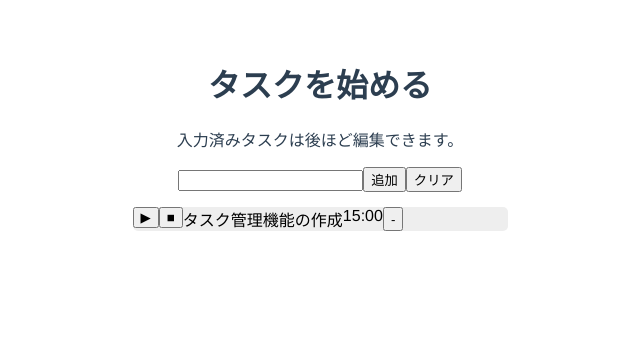
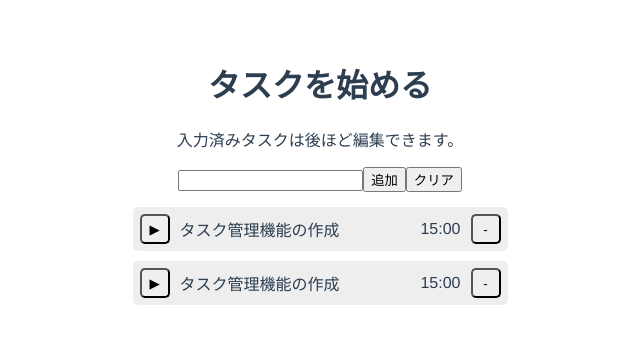
Before and after one commit to t-ogawa-s/nippo, a Vue app: page / in a window 1280 px wide. Shown: the top 344 px of the page, without its empty margins (320-960 px from the left). Built offline with nearby package versions, Linux system fonts and the light colour scheme.

Commit message:
カードのHTMLを作成

```diff
--- a/src/App.vue
+++ b/src/App.vue
@@ -8,7 +8,18 @@
         <button @click="onClickAddTask">追加</button>
         <button>クリア</button>
       </div>
-      <div class="tasks">
+      <div class="taskList">
+        <div class="taskCard">
+          <div class="taskCard__controller">
+            <button class="taskCard__run">▶︎</button>
+            <button class="taskCard__pause">■</button>
+          </div>
+          <div class="taskCard__text">
+            <div class="taskCard__name">タスク管理機能の作成</div>
+            <div class="taskCard__time">15:00</div>
+          </div>
+          <button class="taskCard__delete">-</button>
+        </div>
         <div class="taskCard">
           <div class="taskCard__controller">
             <button class="taskCard__run">▶︎</button>
@@ -51,31 +62,73 @@ export default {
 </script>
 
 <style scoped lang="scss">
+$backgroundColor: #eee;
+$fontColor: #2c3e50;
 #app {
   font-family: "Avenir", Helvetica, Arial, sans-serif;
   -webkit-font-smoothing: antialiased;
   -moz-osx-font-smoothing: grayscale;
   text-align: center;
-  color: #2c3e50;
+  color: $fontColor;
   margin-top: 60px;
 }
 .wrapper {
   max-width: 1000px;
   margin: 0 auto;
 }
-.tasks {
+.taskList {
   margin-top: 15px;
 }
 .taskCard {
+  $block: &;
   display: flex;
-  background-color: #eee;
-  color: #000;
+  align-items: center;
+  background-color: $backgroundColor;
+  color: $fontColor;
   width: 100%;
   max-width: 375px;
   margin: 0 auto;
   border-radius: 5px;
+  padding: 5px;
+  border: 2px solid $backgroundColor;
+  box-sizing: border-box;
   &__text {
     display: flex;
+    flex-grow: 1;
+    align-items: center;
+    padding: 0 10px;
+  }
+  &__name {
+    flex-grow: 1;
+    text-align: left;
+  }
+  &__time {
+    flex-grow: 0;
+  }
+  &__run,
+  &__pause,
+  &__delete {
+    flex-grow: 0;
+    width: 30px;
+    height: 30px;
+    border-radius: 5px;
+  }
+  &__pause {
+    display: none;
+  }
+  &.is-run {
+    border-color: $fontColor;
+    background-color: $fontColor;
+    color: #fff;
+    #{$block}__run {
+      display: none;
+    }
+    #{$block}__pause {
+      display: block;
+    }
+  }
+  & + & {
+    margin-top: 10px;
   }
 }
 </style>
--- a/src/models/taskModels.js
+++ b/src/models/taskModels.js
@@ -15,8 +15,6 @@ export class taskModels {
       .filter(v => v.id !== taskModel.id)
       .concat(taskModel);
 
-    console.log("updatedList", updatedList);
-
     return new taskModels(updatedList);
   }
 
```
